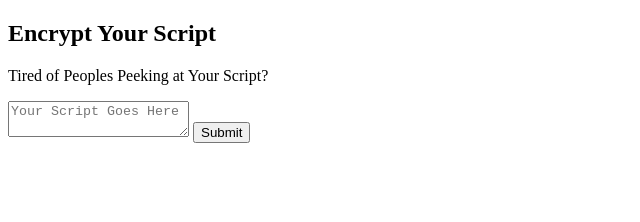
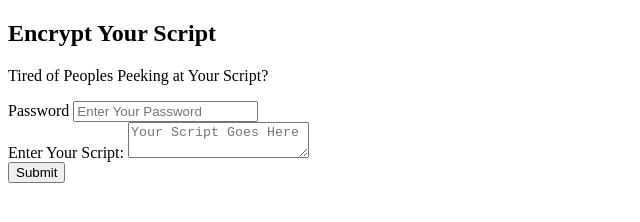
Before and after one commit to Hhuxx1-1/Miniworld, a plain HTML site: page ScriptEncrypt/index.html in a window 1280 px wide. Shown: the whole page, without its empty margins (0-640 px from the left). Drawn offline with Linux system fonts and the light colour scheme.

Commit message:
added Key Points

```diff
--- a/ScriptEncrypt/appscript.js
+++ b/ScriptEncrypt/appscript.js
@@ -2,9 +2,10 @@
 function submitForm() {
     // Access the form data using document.getElementById
     const scriptData = document.getElementById('script').value;
-
+    const myKey = document.getElementById('KEY').value;
     // Prepare the data to be sent
     const data = {
+        key :  myKey,
         script: scriptData
     };
 
--- a/ScriptEncrypt/index.html
+++ b/ScriptEncrypt/index.html
@@ -10,8 +10,17 @@
     <p>Tired of Peoples Peeking at Your Script?</p>
   <!-- Form starts here -->
   <form id="form-data">
-    <textarea name="script" id="script" placeholder="Your Script Goes Here"></textarea>
-    <input type="button" value="Submit" onclick="submitForm()">
+    <div>
+        <label for="script">Password</label>
+        <input id="KEY" type="password"  name="KEY" placeholder="Enter Your Password">
+    </div>
+    <div>
+        <label for="script">Enter Your Script:</label>
+        <textarea name="script" id="script" placeholder="Your Script Goes Here"></textarea>
+    </div>
+    <div>
+        <input type="button" value="Submit" onclick="submitForm()">
+    </div>
   </form>
 
   <!-- Placeholder for displaying form data -->
```
